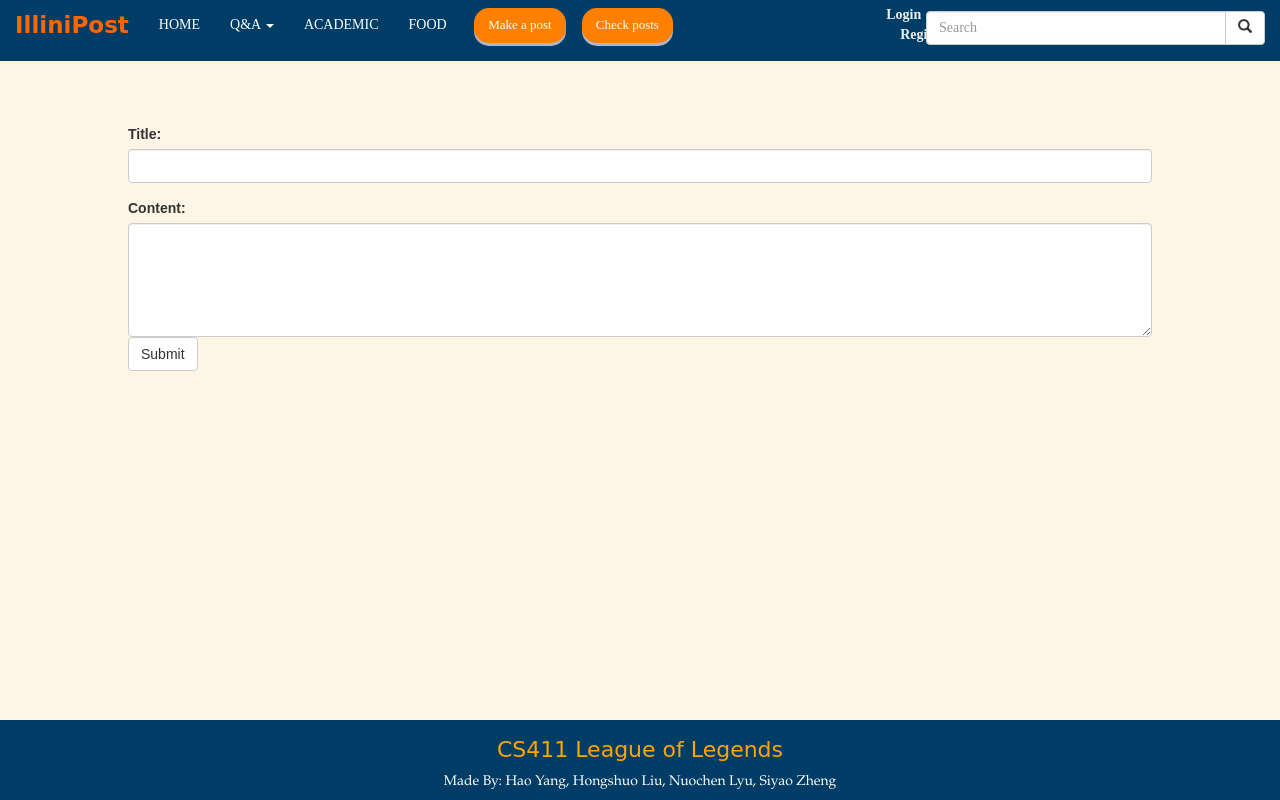
After one commit to HaoYang0000/illinipost, a Laravel app: template resources/views/post/update_post_page.blade.php in a window 1280 px wide. The commit adds this page. Run offline with Laravel 8, Linux system fonts and the light colour scheme; the template is opened without the code that fills it, so the values that code supplies are empty; settings files or empty folders that the repository lacks are supplied; some libraries are stand-ins or nearby versions.

Commit message:
my change
game

```diff
--- a/public/css/navigation_bar/nav-bar-element.css
+++ b/public/css/navigation_bar/nav-bar-element.css
@@ -67,8 +67,9 @@ body {
 }
 
 #regbar {
-  height: 30px;
-
+  position: absolute;
+  right: 25%;
+  top: 18%;
 }
 
 #navthing {
@@ -78,7 +79,13 @@ body {
   font-weight:bold;
 }
 
-h5 {
+.searchbar{
+  position:absolute;
+  right: 0%;
+  top: 5%;
+}
+
+.searchbar p {
   padding: 5px;
   color: orange;
 }
--- a/resources/views/layout/footer.blade.php
+++ b/resources/views/layout/footer.blade.php
@@ -1,4 +1,4 @@
 <div class = "footer">
 	<p style="font-family: cursive; color: orange; font-size: 22px; margin-top: 14px;"> CS411 League of Legends </p>
-	<p style = "margin-bottom: 22px; font-family:Palatino;">Made By: Hao Yang, Hongshuo Liu, Nuochen Lyu, Siyao Zheng</p>
+	<p style = "margin-top: -3px; font-family:Palatino;">Made By: Hao Yang, Hongshuo Liu, Nuochen Lyu, Siyao Zheng</p>
 </div>
--- a/resources/views/layout/navi_bar.blade.php
+++ b/resources/views/layout/navi_bar.blade.php
@@ -32,7 +32,7 @@
       <a class="btn navbar-btn create-post-button" href="./create_post">Make a post</a>
       <a class="btn navbar-btn create-post-button" href="./check_post">Check posts</a>\
       <!--Search bar-->
-      <form class="navbar-form navbar-right">
+      <form class="navbar-form searchbar">
         <div class="input-group">
           <input type="text" class="search-bar form-control" placeholder="Search">
           <div class="input-group-btn">
@@ -46,7 +46,7 @@
       <div id="wrap">
         <div id="regbar">
           <div id="navthing">
-              <h5><a  href="#" id="loginform">Login</a>&nbsp&nbsp&nbsp&nbsp|&nbsp&nbsp&nbsp&nbsp<a href="#" id="registerform">Register</a> </h5>
+              <p><a  href="#" id="loginform">Login</a>&nbsp&nbsp&nbsp&nbsp|&nbsp&nbsp&nbsp&nbsp<a href="#" id="registerform">Register</a> </p>
           <div class="login">
               <div class="arrow-up"></div>
               <div class="formholder">
--- /dev/null
+++ b/resources/views/post/update_post_page.blade.php
@@ -0,0 +1,34 @@
+@extends('index')
+@section('body')
+<!-- CSS file -->
+<!-- Under directory illinipost\public\css -->
+<link rel="stylesheet" href="{{ URL::asset('/css/post_page/post-page.css') }}">
+
+<div id="post-page" >
+    <form id="create_post_form" method="post" action="create_post">
+        {!! csrf_field() !!}
+        <div class="form-group">
+          <label for="title">Title:</label>
+          <input class="form-control" id="title" name="title">
+        </div>
+        <label for="content">Content:</label>
+        <textarea class="form-control" rows="5" id="content" name="content"></textarea>
+    </form>
+     <button class="btn btn-default" onclick="checkpost()">Submit</button>
+</div>
+
+<script type="text/javascript">
+    function checkpost() {
+        var title = document.getElementById("title");
+        var body = document.getElementById("content");
+        if(title.value.length <= 0 || body.value.length <= 0){
+            alert("The title or body cannot be empty!");
+            return;
+        }
+        else{
+            document.getElementById("create_post_form").submit();
+            return;
+        }
+    }
+</script>
+@endSection
```
Also changed, not shown: resources/views/post/post_page.blade.php (line endings or trailing spaces).
